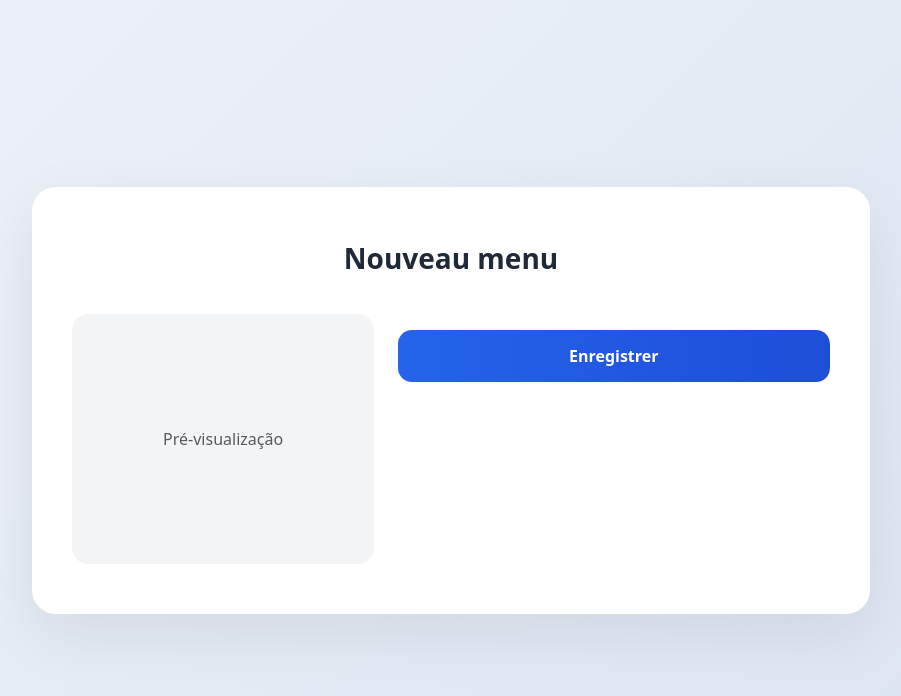
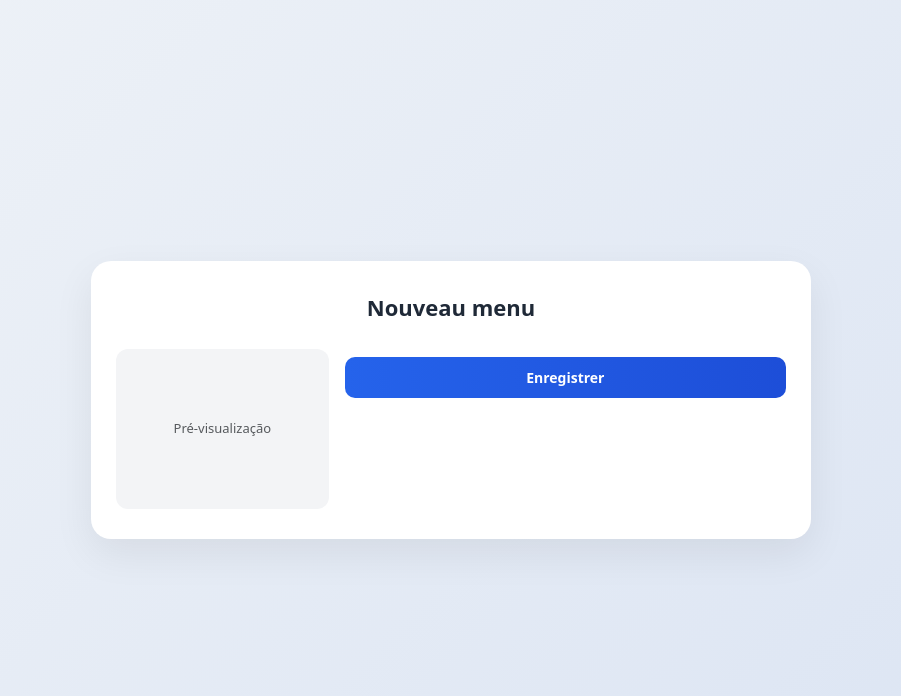
Before and after one commit to mixrafynha/vitegourmand, a Symfony app: template templates/admin/menu/new.html.twig in a window 1280 px wide. Shown: the top 696 px of the page, without its empty margins (189-1090 px from the left). Run offline with Twig, Linux system fonts and the light colour scheme; the template is opened without the code that fills it, so the values that code supplies are empty; some libraries are stand-ins or nearby versions.

Commit message:
Update new.html.twig

```diff
--- a/templates/admin/menu/new.html.twig
+++ b/templates/admin/menu/new.html.twig
@@ -19,43 +19,42 @@
 
         .card-custom {
             border: 0;
-            border-radius: 24px;
-            box-shadow: 0 20px 60px rgba(0,0,0,0.08);
-            padding: 50px 40px;
+            border-radius: 20px;
+            box-shadow: 0 15px 40px rgba(0,0,0,0.07);
+            padding: 30px 25px;
             background: #ffffff;
-            transition: all 0.3s ease;
-        }
-
-        .card-custom:hover {
-            transform: translateY(-4px);
+            max-width: 720px;
+            margin: auto;
         }
 
         .title {
             font-weight: 700;
-            font-size: 28px;
-            margin-bottom: 35px;
+            font-size: 22px;
+            margin-bottom: 25px;
             text-align: center;
             color: #1f2937;
         }
 
         label {
             font-weight: 600;
+            font-size: 14px;
             text-align: center;
             width: 100%;
-            margin-bottom: 6px;
+            margin-bottom: 5px;
         }
 
         .form-control {
-            border-radius: 12px;
-            padding: 12px;
+            border-radius: 10px;
+            padding: 8px 12px;
+            font-size: 14px;
         }
 
         .btn-custom {
             width: 100%;
-            padding: 14px;
-            border-radius: 14px;
+            padding: 10px;
+            border-radius: 10px;
             font-weight: 600;
-            font-size: 16px;
+            font-size: 14px;
             background: linear-gradient(90deg, #2563eb, #1d4ed8);
             border: none;
             color: #fff;
@@ -64,18 +63,19 @@
 
         .btn-custom:hover {
             transform: translateY(-2px);
-            box-shadow: 0 10px 25px rgba(37,99,235,0.3);
+            box-shadow: 0 8px 20px rgba(37,99,235,0.25);
         }
 
         .image-preview {
             width: 100%;
-            height: 250px;
-            border-radius: 16px;
+            height: 160px;
+            border-radius: 12px;
             background: #f3f4f6;
             display: flex;
             align-items: center;
             justify-content: center;
             overflow: hidden;
+            font-size: 13px;
         }
 
         .image-preview img {
@@ -86,16 +86,12 @@
 
         @media (max-width: 768px) {
             .card-custom {
-                padding: 30px 20px;
-            }
-
-            .title {
-                font-size: 22px;
+                padding: 20px 15px;
             }
 
             .image-preview {
-                height: 200px;
-                margin-bottom: 25px;
+                height: 140px;
+                margin-bottom: 15px;
             }
         }
     </style>
@@ -103,29 +99,29 @@
 <body>
 
 <div class="container-fluid form-wrapper d-flex align-items-center justify-content-center">
-    <div class="col-xl-8 col-lg-9 col-md-11 col-11">
+    <div class="w-100">
         <div class="card card-custom">
 
             <div class="title">
                 Nouveau menu
             </div>
 
-            <div class="row g-4 align-items-start">
+            <div class="row g-3 align-items-start">
 
-                <!-- Preview Imagem -->
-                <div class="col-md-5">
+                <!-- Preview -->
+                <div class="col-md-4">
                     <div class="image-preview" id="previewContainer">
                         <span class="text-muted">Pré-visualização</span>
                     </div>
                 </div>
 
-                <!-- Formulário -->
-                <div class="col-md-7">
+                <!-- Form -->
+                <div class="col-md-8">
 
                     {{ form_start(form) }}
 
                         {% for field in form %}
-                            <div class="mb-3 text-center">
+                            <div class="mb-2 text-center">
                                 {{ form_label(field) }}
                                 {{ form_widget(field, {
                                     attr: { class: 'form-control' }
@@ -134,7 +130,7 @@
                             </div>
                         {% endfor %}
 
-                        <button type="submit" class="btn btn-custom mt-3">
+                        <button type="submit" class="btn btn-custom mt-2">
                             Enregistrer
                         </button>
 
@@ -149,7 +145,6 @@
 </div>
 
 <script>
-    // Preview automática da imagem
 document.addEventListener("DOMContentLoaded", function () {
     const input = document.querySelector('input[type="file"]');
     const previewContainer = document.getElementById('previewContainer');
```
Lines whose indentation alone changed are shown as unchanged.
